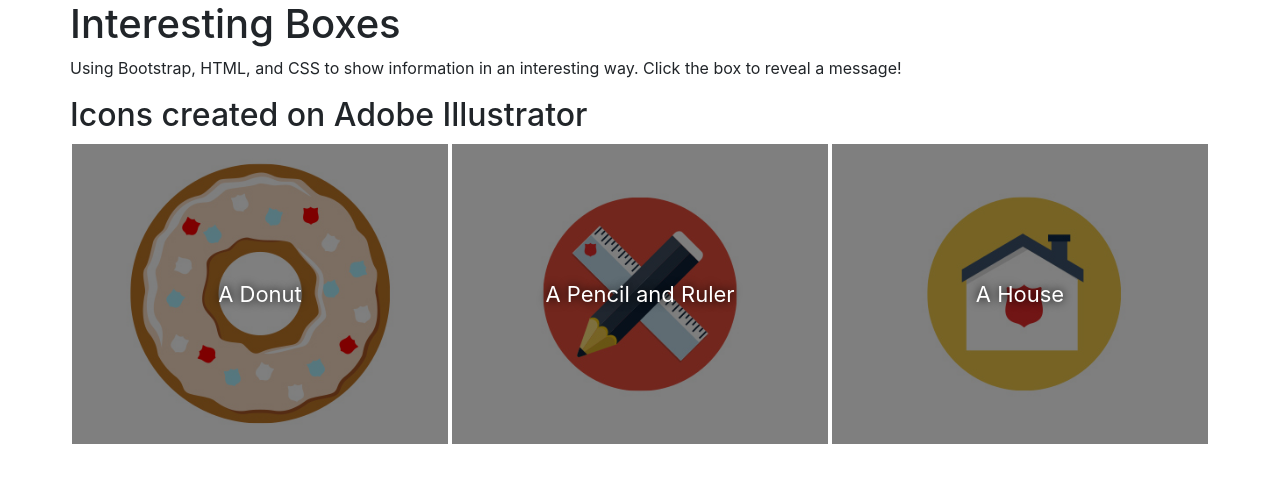
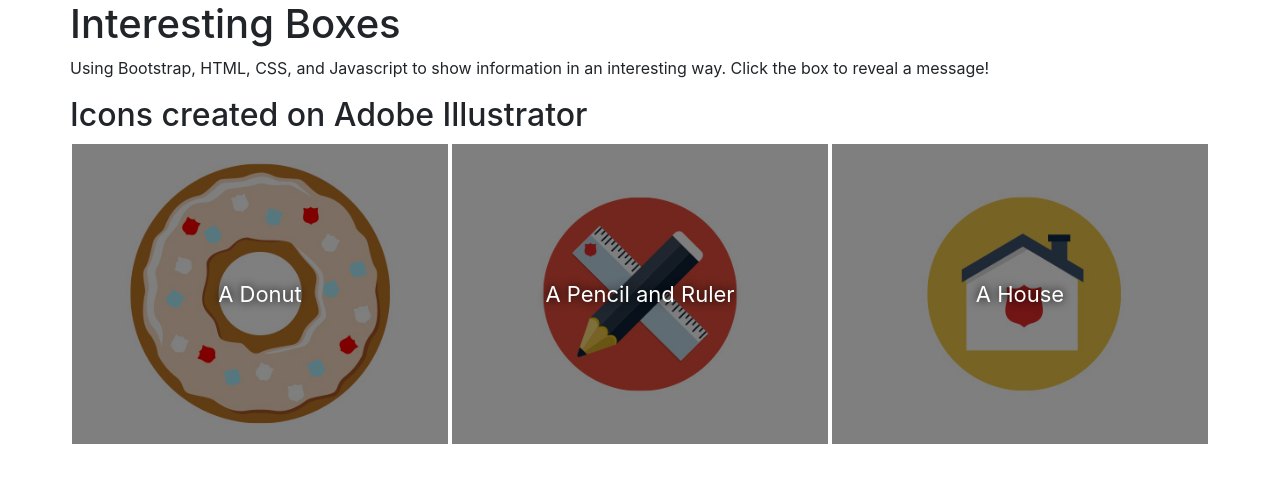
Before and after one commit to jeanineerica/sample-boxes, a plain HTML site: page index.html in a window 1280 px wide. Drawn offline with nearby package versions, Linux system fonts and the light colour scheme.

Commit message:
spelling errors

```diff
--- a/index.html
+++ b/index.html
@@ -11,7 +11,7 @@
             <h1>Interesting Boxes</h1>
 		</div>
 		<div class="row">
-			<p>Using Bootstrap, HTML, and CSS to show information in an interesting way. Click the box to reveal a message!</p>
+			<p>Using Bootstrap, HTML, CSS, and Javascript to show information in an interesting way. Click the box to reveal a message!</p>
         </div>
         <div class="row"><h2>Icons created on Adobe Illustrator</h2></div>
 	    <div class="row">
```
